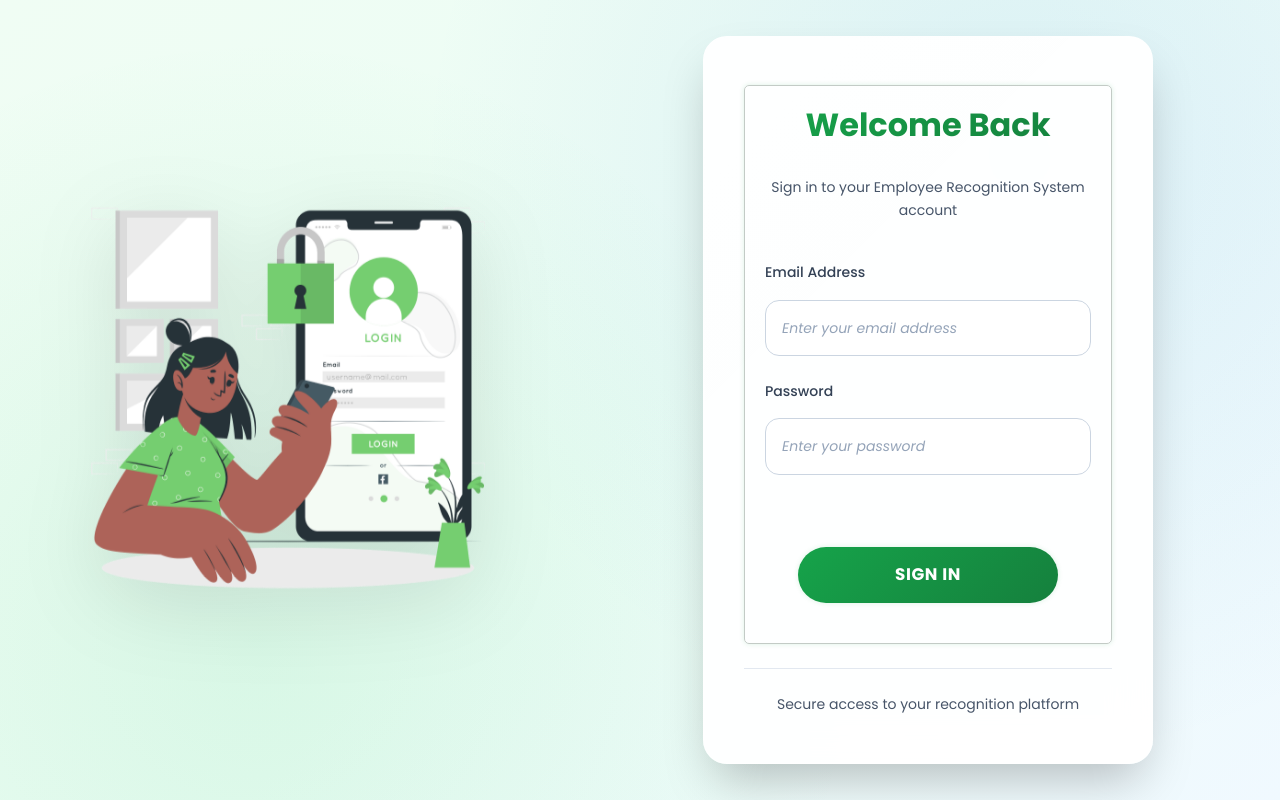
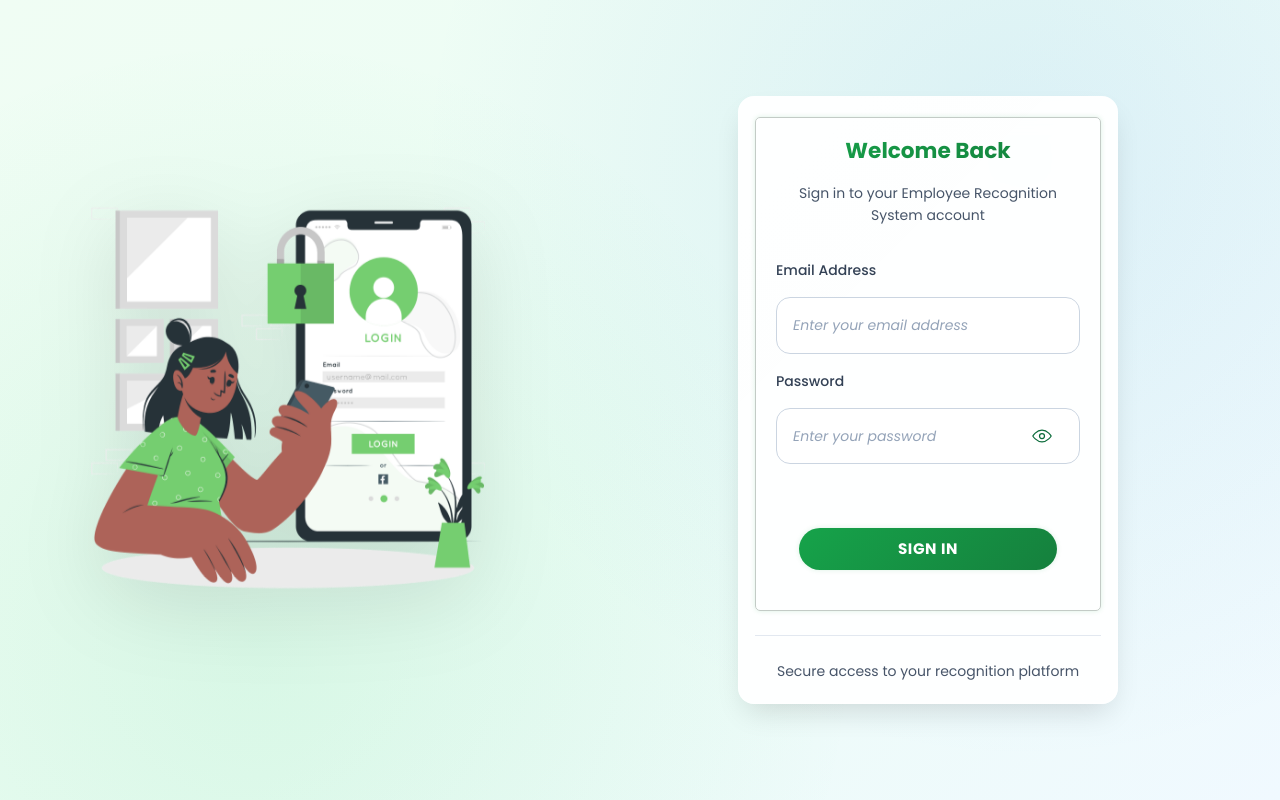
Before and after one commit to SosiSis/Employee-recognition-system, a React (Create React App) app in the folder frontend/: page / in a window 1280 px wide. Built offline with nearby package versions, Linux system fonts and the light colour scheme; no server answers.

Commit message:
updating the ui

```diff
--- a/frontend/src/pages/Login.css
+++ b/frontend/src/pages/Login.css
@@ -54,16 +54,16 @@
 
 .login__form__wrapper {
   background: rgba(255, 255, 255, 0.95);
-  backdrop-filter: blur(20px);
-  border: 1px solid rgba(255, 255, 255, 0.3);
-  border-radius: 1.5rem;
-  padding: 3rem 2.5rem;
-  box-shadow: 0 25px 50px -12px rgba(0, 0, 0, 0.25),
-              0 0 0 1px rgba(255, 255, 255, 0.1) inset;
+  backdrop-filter: blur(16px);
+  border: 1px solid rgba(255, 255, 255, 0.28);
+  border-radius: 1rem;
+  padding: 1.25rem 1rem;
+  box-shadow: 0 14px 30px -8px rgba(0, 0, 0, 0.14),
+              0 0 0 1px rgba(255, 255, 255, 0.08) inset;
   width: 100%;
-  max-width: 450px;
+  max-width: 380px;
   position: relative;
-  animation: slideInUp 0.8s ease-out;
+  animation: slideInUp 0.6s ease-out;
 }
 
 @keyframes slideInUp {
@@ -92,7 +92,7 @@
 .login__form form {
   display: flex;
   flex-direction: column;
-  gap: 1.5rem;
+  gap: 1rem;
   position: relative;
   z-index: 1;
 }
@@ -100,9 +100,9 @@
 .login__form h3 {
   text-align: center;
   font-family: "Poppins", sans-serif;
-  font-size: 2rem;
+  font-size: 1.35rem;
   font-weight: 700;
-  margin-bottom: 0.5rem;
+  margin-bottom: 0.125rem;
   background: linear-gradient(135deg, var(--primary-600), var(--primary-700));
   -webkit-background-clip: text;
   -webkit-text-fill-color: transparent;
@@ -131,12 +131,12 @@
 
 .form__group input {
   width: 100%;
-  padding: 1rem 1rem 1rem 2.75rem;
-  font-size: 0.875rem;
-  border: 1.5px solid var(--neutral-300);
-  border-radius: 0.875rem;
-  background-color: rgba(255, 255, 255, 0.8);
-  transition: all 0.3s ease;
+  padding: 0.6rem 0.9rem 0.6rem 2.2rem;
+  font-size: 0.85rem;
+  border: 1px solid var(--neutral-300);
+  border-radius: 0.6rem;
+  background-color: rgba(255, 255, 255, 0.95);
+  transition: all 0.18s ease;
   font-family: inherit;
   position: relative;
 }
@@ -158,7 +158,7 @@
   font-size: 1.25rem;
   transition: color 0.3s ease;
   pointer-events: none;
-  margin-top: 1.5rem;
+  margin-top: 0;
 }
 
 .form__group input:focus + .input-icon {
@@ -171,22 +171,45 @@
   justify-content: center; /* center the button horizontally inside the card */
 }
 
-.login__button button {
-  width: 80%; /* make the button narrower than the card and centered */
-  max-width: 360px; /* cap maximum width so the pill has nice rounded ends */
+/* password toggle button on the right side of the input */
+.form__group.password { position: relative }
+.form__group.password input { padding-right: 3.5rem }
+.password-toggle {
+  position: absolute;
+  right: -2.5rem;
+  top: 0;
+  bottom: 0;
+  margin: auto 0;
+  background: transparent !important;
+  border: none !important;
+  box-shadow: none !important;
+  cursor: pointer;
+  padding: 0;
+  height: calc(100% - 8px);
   display: inline-flex;
   align-items: center;
   justify-content: center;
-  height: 56px;
-  padding: 0 1.5rem;
-  font-size: 1.05rem;
+  z-index: 5;
+}
+.password-toggle svg { display: block; width: 20px; height: 20px }
+.password-toggle:focus{ outline: none }
+
+.login__button button {
+  width: 85%;
+  max-width: 320px;
+  display: inline-flex;
+  align-items: center;
+  justify-content: center;
+  height: 42px;
+  padding: 0 1rem;
+  font-size: 0.95rem;
   font-weight: 700;
   color: white;
   background: linear-gradient(135deg, var(--primary-600) 0%, var(--primary-700) 100%);
   border: none;
   border-radius: 999px;
   cursor: pointer;
-  transition: all 0.22s ease;
+  transition: all 0.16s ease;
   position: relative;
   overflow: hidden;
   font-family: "Poppins", sans-serif;
--- a/frontend/src/pages/Login.js
+++ b/frontend/src/pages/Login.js
@@ -6,6 +6,7 @@ import { useNavigate } from 'react-router'
 function Login() {
   const [email, setEmail]=useState('')
   const [password, setPassword]=useState('')
+  const [showPassword, setShowPassword] = useState(false)
   const navigate=useNavigate()
   const REACT_APP_BASE_URL = process.env.REACT_APP_BASE_URL
   const login = (e) => {
@@ -91,15 +92,35 @@ function Login() {
 
             <div className='form__group'>
               <label htmlFor="password">Password</label>
+              <div className='form__group password'>
                 <input
-                type='password'
+                  type={showPassword ? 'text' : 'password'}
                   id="password"
                   placeholder="Enter your password"
                   value={password}
                   onChange={(e) => setPassword(e.target.value)}
                   required
                 />
-              <span className='input-icon'></span>
+                <button
+                  type="button"
+                  aria-label={showPassword ? 'Hide password' : 'Show password'}
+                  className="password-toggle"
+                  onClick={() => setShowPassword(s => !s)}
+                >
+                  {showPassword ? (
+                    <svg width="20" height="20" viewBox="0 0 24 24" fill="none" xmlns="http://www.w3.org/2000/svg">
+                      <path d="M3 3L21 21" stroke="#0b6b3a" strokeWidth="2" strokeLinecap="round" strokeLinejoin="round"/>
+                      <path d="M10.58 10.58a3 3 0 0 0 4.24 4.24" stroke="#0b6b3a" strokeWidth="2" strokeLinecap="round" strokeLinejoin="round"/>
+                      <path d="M2.88 12.5C4.86 7.76 9.17 5 12 5c1.24 0 2.42.35 3.44.95" stroke="#0b6b3a" strokeWidth="2" strokeLinecap="round" strokeLinejoin="round"/>
+                    </svg>
+                  ) : (
+                    <svg width="20" height="20" viewBox="0 0 24 24" fill="none" xmlns="http://www.w3.org/2000/svg">
+                      <path d="M1 12s4-7 11-7 11 7 11 7-4 7-11 7S1 12 1 12z" stroke="#0b6b3a" strokeWidth="1.5" strokeLinecap="round" strokeLinejoin="round"/>
+                      <circle cx="12" cy="12" r="3" stroke="#0b6b3a" strokeWidth="1.5" strokeLinecap="round" strokeLinejoin="round"/>
+                    </svg>
+                  )}
+                </button>
+              </div>
             </div>
 
             <div className='login__button'>
```
Lines whose indentation alone changed are shown as unchanged.
